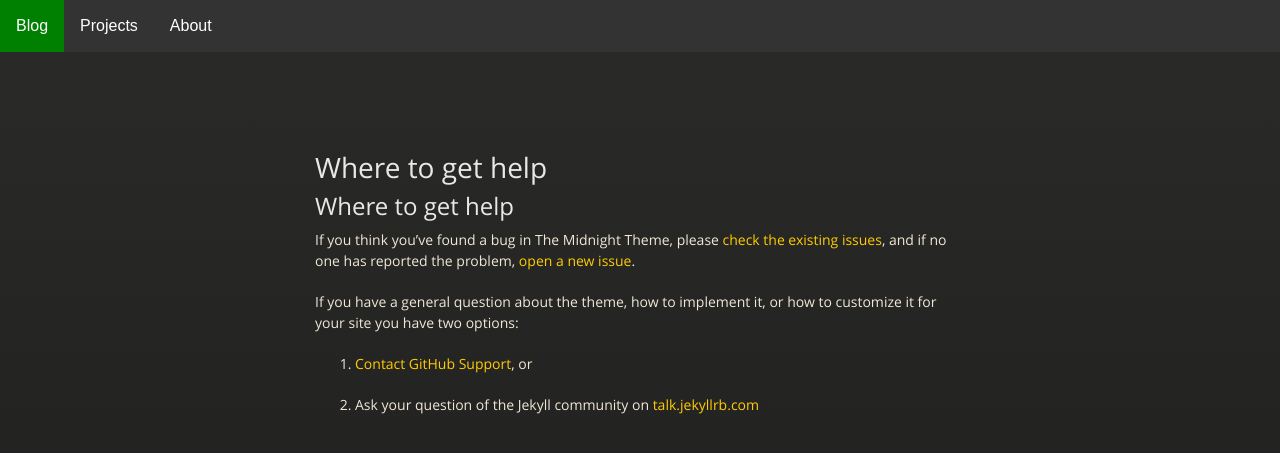
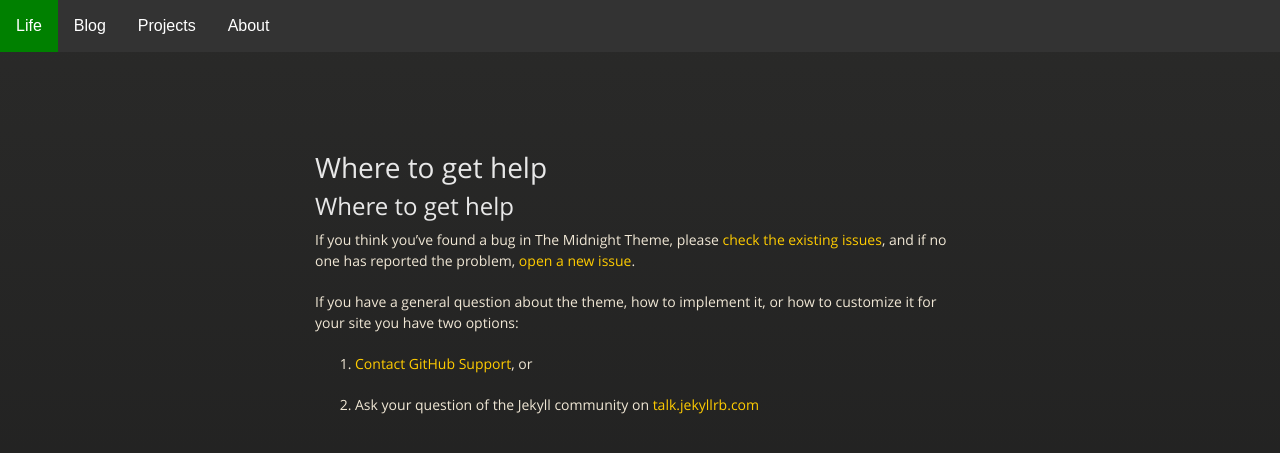
Before and after one commit to naveenspace7/naveenspace7.github.io, a Jekyll site: the page built from docs/SUPPORT.md, in a window 1280 px wide. Shown: the top 453 px of the page. Built offline with Jekyll 4.4.1, drawn with Linux system fonts in a browser that asks for light colours; our own code applies the rules of GitHub Pages for plain Markdown files.

Commit message:
Add Life

```diff
--- a/_layouts/default_post.html
+++ b/_layouts/default_post.html
@@ -81,6 +81,7 @@
 
   <body>
     <div class="navbar">
+      <a href="https://naveenspace7.github.io/life/">Life</a>
       <a href="https://naveenspace7.github.io/" {% if page.url == "/" %}style="color: red;"{% endif %}>Blog</a>
       <a href="https://naveenspace7.github.io/portfolio/" {% if page.url == "/portfolio/" %}style="color: red;"{% endif %}>Projects</a>
       <a href="https://naveenspace7.github.io/about/" {% if page.url == "/about/" %}style="color: red;"{% endif %}>About</a>
```
